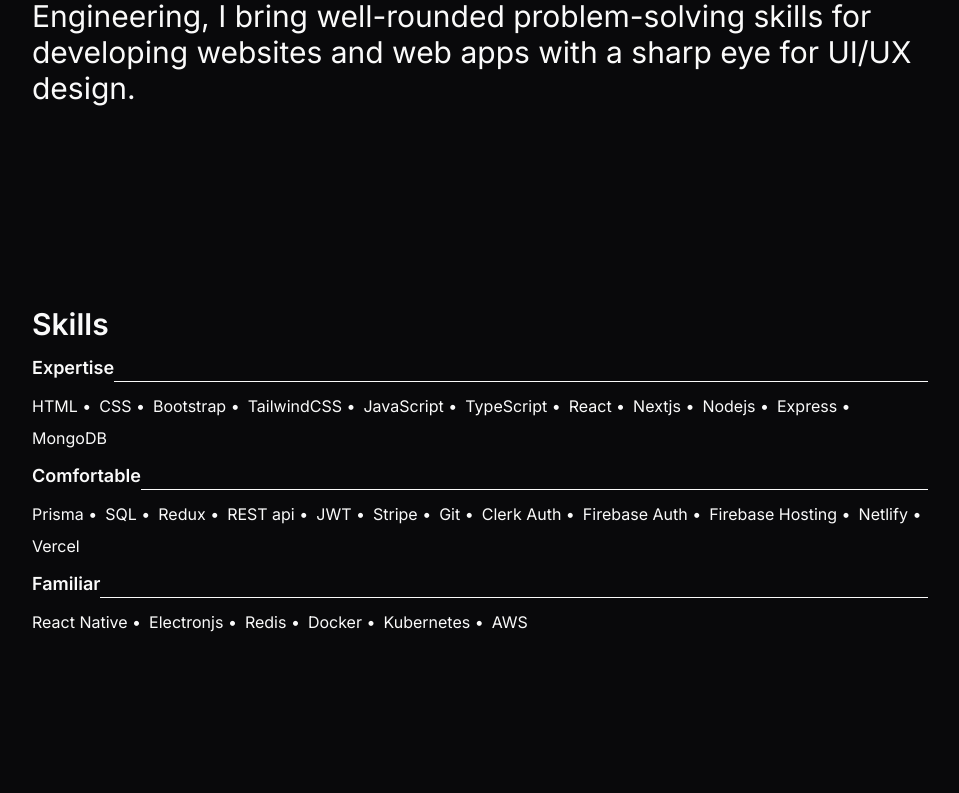
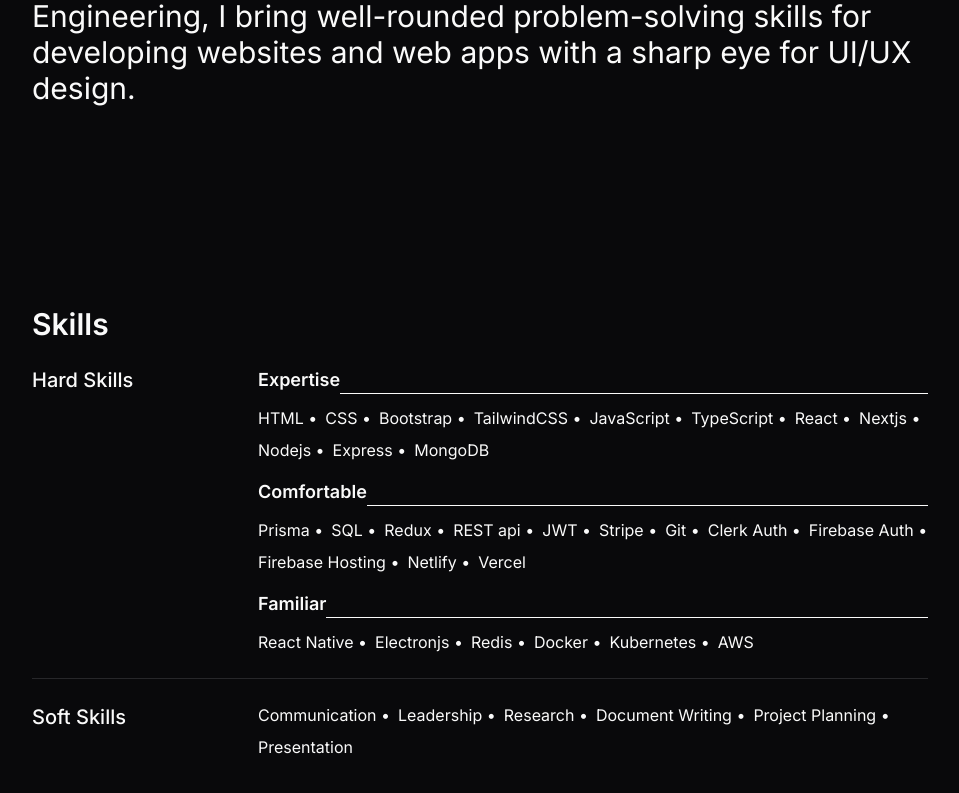
Before and after one commit to StepAsideLiL/stepasidelil, a Next.js app: page /simple in a window 1280 px wide. Shown: the part 578-1371 px from the top of the page, without its empty margins (160-1119 px from the left). Before the commit the page ends 1292 px from the top, so only its background shows below. Built offline with nearby package versions, Linux system fonts and the light colour scheme.

Commit message:
add: soft skills in skills section

```diff
--- a/app/simple/page.tsx
+++ b/app/simple/page.tsx
@@ -35,9 +35,16 @@ export default function Page() {
       {/* About End */}
 
       {/* Skills */}
-      <section className="mx-auto max-w-4xl space-y-3 pt-40">
+      <section className="mx-auto max-w-4xl space-y-6 pt-40">
         <h1 className="text-3xl font-semibold">Skills</h1>
 
+        {/* Hard skills */}
+        <section className="grid grid-cols-4 gap-2">
+          <div className="col-span-1">
+            <h2 className="text-xl font-medium">Hard Skills</h2>
+          </div>
+
+          <div className="col-span-3 space-y-4">
             {/* Expertise skills */}
             <section className="space-y-3">
               <div className="flex items-end">
@@ -88,6 +95,25 @@ export default function Page() {
                 ))}
               </div>
             </section>
+          </div>
+        </section>
+        {/* Hard skills End */}
+
+        <Separator />
+
+        <section className="grid grid-cols-4 gap-2">
+          <div className="col-span-1">
+            <h2 className="text-xl font-medium">Soft Skills</h2>
+          </div>
+          <div className="col-span-3 flex flex-wrap gap-2">
+            {skills.softSkills.map((skill, i) => (
+              <p key={i}>
+                <span>{skill.title} </span>
+                {i !== skills.softSkills.length - 1 && <span>&bull;</span>}
+              </p>
+            ))}
+          </div>
+        </section>
       </section>
       {/* Skills End */}
     </main>
```
Lines whose indentation alone changed are shown as unchanged.
